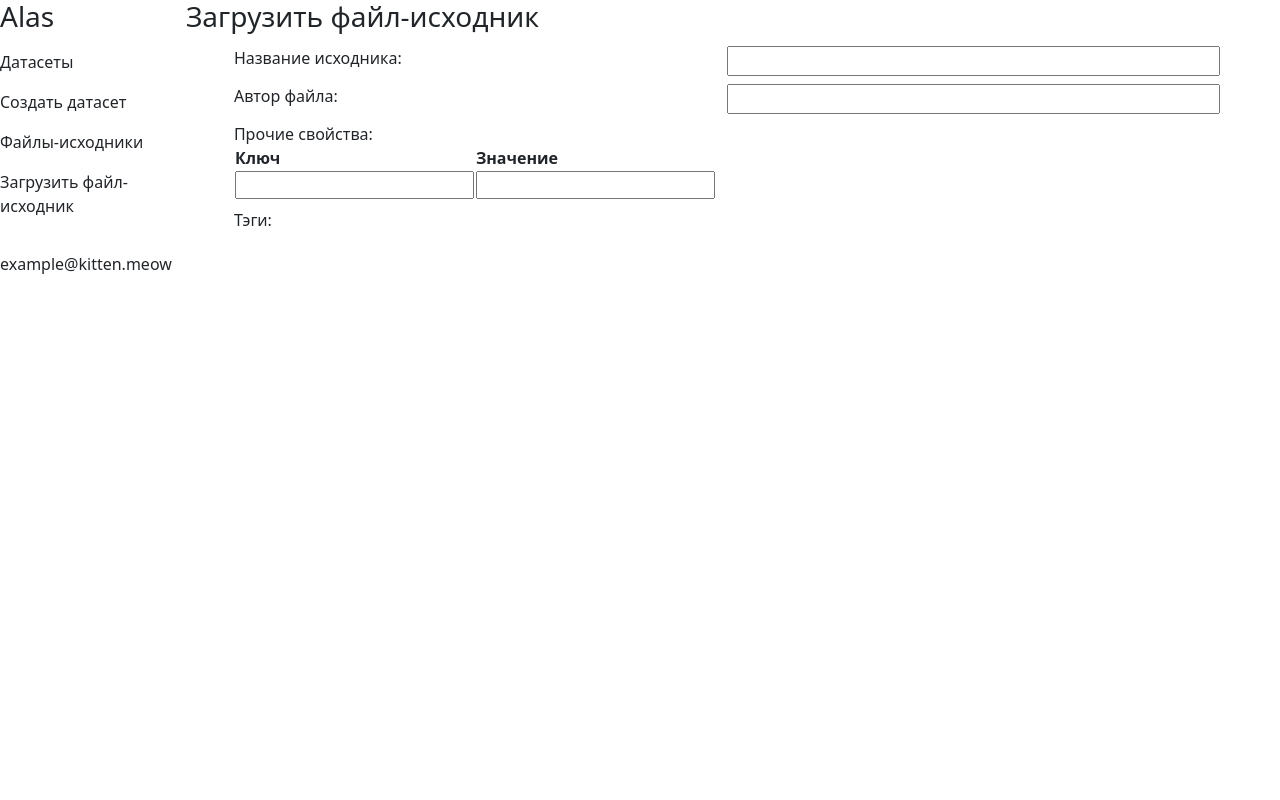
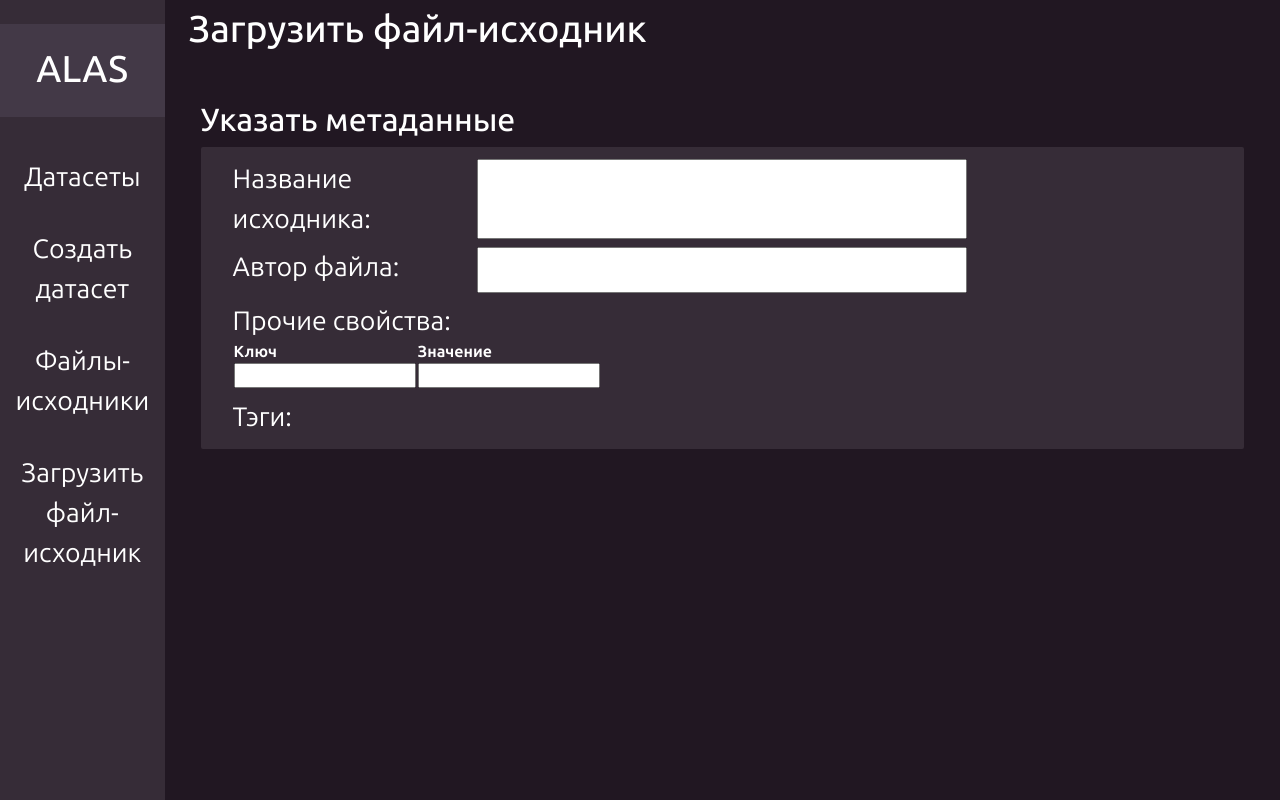
Before and after one commit to Vasilenkovi/ASSR, a Django app: page /source/new-source in a window 1280 px wide. Run offline with Django 5.2, Linux system fonts and the light colour scheme; data that the repository does not hold is empty; some libraries are stand-ins or nearby versions.

Commit message:
update: source page styling

```diff
--- a/AssrWeb/MetaCommon/forms/__init__.py
+++ /dev/null
@@ -1 +0,0 @@
-from .utility import _get_options
--- a/AssrWeb/MetaCommon/forms/utility.py
+++ /dev/null
@@ -1,6 +0,0 @@
-from django.db.models.manager import BaseManager
-from MetaCommon.models import Tags
-
-
-def _get_options(object_list: BaseManager[Tags]) -> list[tuple[int, str]]:
-    return [(i, tag.name) for i, tag in enumerate(object_list)]
--- a/AssrWeb/UploadSource/forms/SourceMetadataForm.py
+++ b/AssrWeb/UploadSource/forms/SourceMetadataForm.py
@@ -1,19 +1,9 @@
 from django import forms
-from UploadSource.models.source_file_meta import SourceMetadata, SourceTags
+from UploadSource.models.source_file_meta import SourceMetadata
 from MetaCommon.forms.widgets.key_value_widget import KeyValueWidget
-from MetaCommon.forms import _get_options
-
-
-def _get_source_options():
-    return _get_options(SourceTags.objects.all())
 
 
 class SourceMetadataForm(forms.ModelForm):
-
-    #tag = forms.ChoiceField(choices=_get_source_options,
-    #                        widget=forms.CheckboxSelectMultiple
-    #                        )
-
     class Meta:
         model = SourceMetadata
         fields = ["name", "author", "keyValue", "tag"]
--- /dev/null
+++ b/AssrWeb/static/css/main.css
@@ -0,0 +1,36 @@
+#body-bg {
+    background-color: #211722;
+}
+
+#sidebar {
+    background-color: #362C37;
+    height: 100vh;
+    width: 190px;
+}
+
+#logo {
+    background-color: #433947;
+}
+
+.frame-bg {
+    background-color: #362C37;
+}
+
+.frame-pill {
+    border-radius: 2px;
+}
+
+.main-text {
+    font-size: 20pt;
+    font-family: 'Ubuntu Sans', sans-serif;
+    font-weight: 400;
+    color: #FFFFFF !important;
+}
+
+.header-text {
+    font-size: 28pt;
+}
+
+.align-center {
+    text-align: center;
+}
--- a/AssrWeb/templates/SourceFiles/create.html
+++ b/AssrWeb/templates/SourceFiles/create.html
@@ -1,8 +1,9 @@
 {% extends "base.html" %}
 
 {% block content %}
-    <h3>Загрузить файл-исходник</h3>
+    <h3 class="header-text mt-2 mb-5">Загрузить файл-исходник</h3>
     <div class="container-fluid">
+        <h2>Указать метаданные</h2>
         {% include "includes/metadataForm.html" %}
     </div>
 {% endblock %}
--- a/AssrWeb/templates/base.html
+++ b/AssrWeb/templates/base.html
@@ -12,19 +12,18 @@
                 NLP-ASSR
             {% endblock %}
         </title>
+        <link rel="stylesheet" type="text/css" href="{% static 'css/main.css' %}">
+        <style>
+            @import url('https://fonts.googleapis.com/css2?family=Ubuntu+Sans:ital,wght@0,100..800;1,100..800&display=swap');
+        </style>
     </head>
-    <body>
+    <body id="body-bg" class="main-text">
         <div class="d-flex w-100">
             {% include "includes/navbar.html" %}
-            <div class="container-fluid" id="content">
+            <div class="container-fluid px-4" id="content">
                 {% block content %}
                 {% endblock %}
             </div>
         </div>
-        <footer class="d-flex w-100">
-            <div>
-                <p>example@kitten.meow</p>
-            </div>
-        </footer>
     </body>
 </html>
--- a/AssrWeb/templates/includes/metadataForm.html
+++ b/AssrWeb/templates/includes/metadataForm.html
@@ -1,21 +1,21 @@
 {% load widget_tweaks %}
 
-<form class="container-fluid">
-    <div class="container-fluid d-flex flex-column">
+<form class="container-fluid frame-bg frame-pill">
+    <div class="container-fluid d-flex flex-column px-2 py-2">
 
-        <div class="container-fluid d-flex justify-content-between my-1">
-            <label for="{{metadataForm.name.id_for_label}}">Название исходника: </label>
+        <div class="container-fluid d-flex justify-content-left my-1">
+            <label class="w-25" for="{{metadataForm.name.id_for_label}}">Название исходника: </label>
             {% render_field metadataForm.name class="w-50" %}
         </div>
 
-        <div class="container-fluid d-flex justify-content-between my-1">
-            <label for="{{metadataForm.author.id_for_label}}">Автор файла: </label>
+        <div class="container-fluid d-flex justify-content-left my-1">
+            <label class="w-25" for="{{metadataForm.author.id_for_label}}">Автор файла: </label>
             {% render_field metadataForm.author class="w-50" %}
         </div>
 
         <div class="container-fluid d-flex flex-column my-1">
             <label for="{{metadataForm.keyValue.id_for_label}}">Прочие свойства: </label>
-            {% render_field metadataForm.keyValue class="w-100"%}
+            {% render_field metadataForm.keyValue class="w-100 main-text" %}
         </div>
 
         <div class="container-fluid d-flex flex-column my-1">
--- a/AssrWeb/templates/includes/navbar.html
+++ b/AssrWeb/templates/includes/navbar.html
@@ -1,20 +1,20 @@
 <nav id="sidebar">
-    <div class="sidebar-header">
-        <h3>Alas</h3>
+    <div class="sidebar-header my-4 d-flex justify-content-center" id="logo">
+        <h3 class="header-text my-4">ALAS</h3>
     </div>
 
     <ul class="list-unstyled navbar-nav">
-        <li class="nav-item active">
-            <a class="nav-link" href="#">Датасеты</a>
+        <li class="nav-item active align-center my-2">
+            <a class="nav-link main-text" href="#">Датасеты</a>
         </li>
-        <li class="nav-item">
-            <a class="nav-link" href="#">Создать датасет</a>
+        <li class="nav-item align-center my-2">
+            <a class="nav-link main-text" href="#">Создать датасет</a>
         </li>
-        <li class="nav-item">
-            <a class="nav-link" href="#">Файлы-исходники</a>
+        <li class="nav-item align-center my-2">
+            <a class="nav-link main-text" href="#">Файлы-исходники</a>
         </li>
-        <li class="nav-item">
-            <a class="nav-link" href="#">Загрузить файл-исходник</a>
+        <li class="nav-item align-center my-2">
+            <a class="nav-link main-text" href="#">Загрузить файл-исходник</a>
         </li>
     </ul>
 
--- a/AssrWeb/templates/widgets/table_keys.html
+++ b/AssrWeb/templates/widgets/table_keys.html
@@ -1,6 +1,6 @@
 {% load static %}
 
-<div class="kv-widget">
+<div class="kv-widget" {% for name, value in widget.attrs.items %}{% if value is not False %} {{ name }}{% if value is not True %}="{{ value|stringformat:'s' }}"{% endif %}{% endif %}{% endfor %}>
     <table>
         <thead>
             <tr>
```
Also changed, not shown: AssrWeb/MetaCommon/forms/widgets/key_value_widget.py (line endings or trailing spaces).
